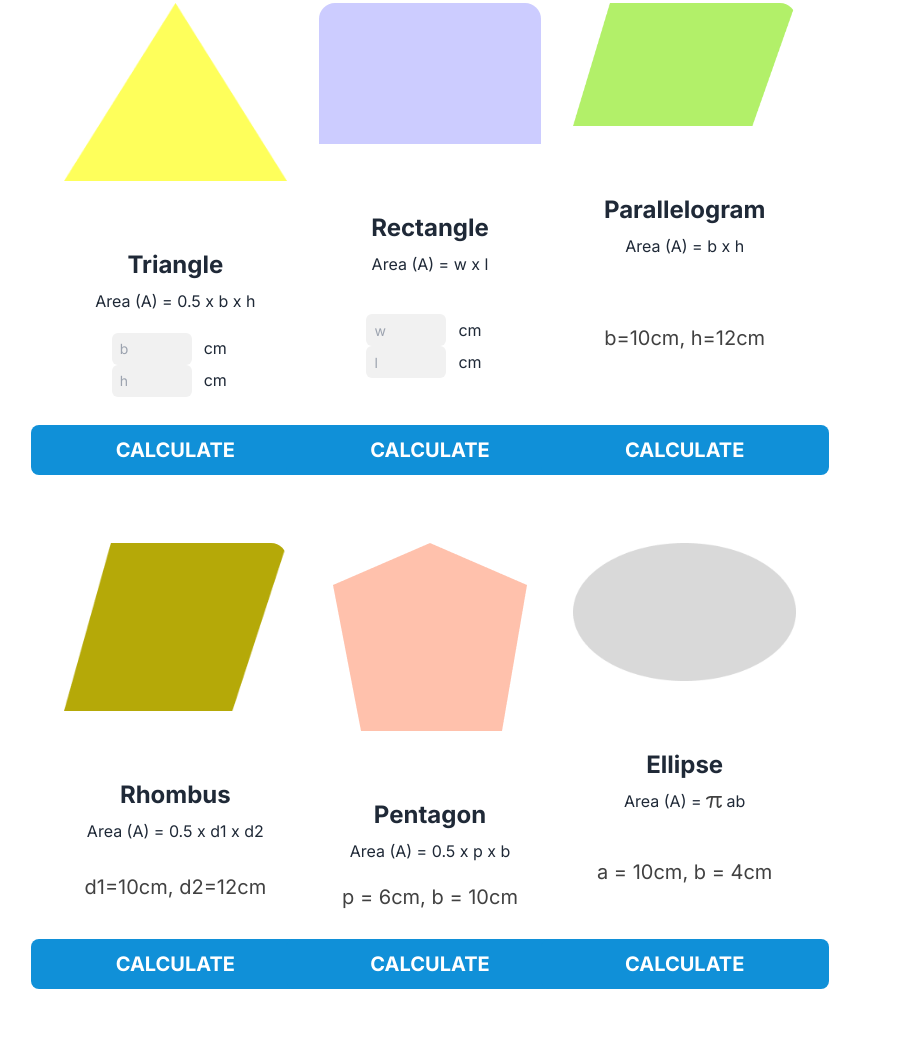
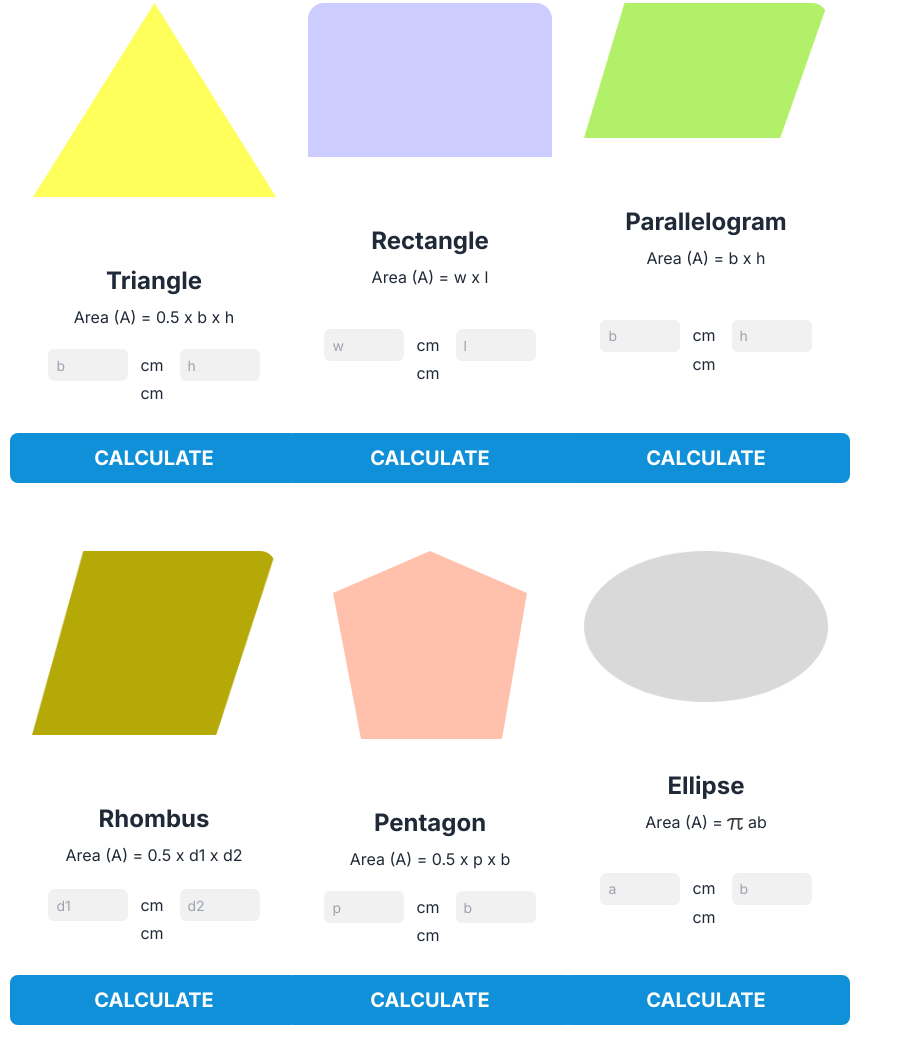
Before and after one commit to Atik203/Geometry-Genius, a plain HTML site: page index.html in a window 1280 px wide. Shown: the part 209-1250 px from the top of the page, without its empty margins (0-903 px from the left). Before the commit the page ends 1214 px from the top, so only its background shows below. Drawn offline with nearby package versions, Linux system fonts and the light colour scheme.

Commit message:
added js

```diff
--- /dev/null
+++ b/calculate.js
@@ -0,0 +1,44 @@
+function inputField(inputId) {
+  const inputFieldText = document.getElementById(inputId);
+  const inputValue = parseFloat(inputFieldText.value);
+  return inputValue;
+}
+function triangleArea() {
+  const Base = inputField("base");
+  const Height = inputField("height");
+  const area = 0.5 * Base * Height;
+  console.log(area);
+}
+
+function rectangleArea() {
+  const Width = inputField("width");
+  const Length = inputField("length");
+  const area = Width * Length;
+  console.log(area);
+}
+
+function ParallelogramArea() {
+  const Base = inputField("para-base");
+  const Height = inputField("para-height");
+  const area = Base * Height;
+  console.log(area);
+}
+
+function RhombusArea() {
+  const D1 = inputField("side1");
+  const D2 = inputField("side2");
+  const area = 0.5 * D1 * D2;
+  console.log(area);
+}
+function pentagonArea() {
+  const p = inputField("side-a");
+  const b = inputField("side-b");
+  const area = 0.5 * p * b;
+  console.log(area);
+}
+function ellipseArea() {
+  const a = inputField("ellipse-a");
+  const b = inputField("ellipse-b");
+  const area = Math.PI * a * b;
+  console.log(area.toFixed(2));
+}
--- a/index.html
+++ b/index.html
@@ -38,7 +38,7 @@
         </div>
       </div>
     </header>
-    <main class="w-[90%] mx-auto">
+    <main class="w-[95%] mx-auto">
       <!-- container  -->
       <div class="flex flex-col lg:flex-row">
         <!-- shape container -->
@@ -59,7 +59,7 @@
                 <input
                   type="text"
                   name=""
-                  id=""
+                  id="base"
                   class="w-20 h-8 pl-2 text-black bg-[#F1F1F1] rounded-md"
                   placeholder="b"
                 />
@@ -69,7 +69,7 @@
                 <input
                   type="text"
                   name=""
-                  id=""
+                  id="height"
                   class="w-20 h-8 pl-2 text-black bg-[#F1F1F1] rounded-md"
                   placeholder="h"
                 />
@@ -79,6 +79,7 @@
               </p>
               <div class="card-actions justify-center">
                 <button
+                  onclick="triangleArea()"
                   class="btn text-white h-[50px] w-72 font-bold text-xl btn-primary rounded-lg border-none bg-[#1090D8]"
                 >
                   Calculate
@@ -98,7 +99,7 @@
                 <input
                   type="text"
                   name=""
-                  id=""
+                  id="width"
                   class="w-20 h-8 pl-2 text-black bg-[#F1F1F1] rounded-md"
                   placeholder="w"
                 />
@@ -108,7 +109,7 @@
                 <input
                   type="text"
                   name=""
-                  id=""
+                  id="length"
                   class="w-20 h-8 pl-2 text-black bg-[#F1F1F1] rounded-md"
                   placeholder="l"
                 />
@@ -118,6 +119,7 @@
               </p>
               <div class="card-actions justify-center">
                 <button
+                  onclick="rectangleArea()"
                   class="btn text-white h-[50px] w-72 font-bold text-xl btn-primary rounded-lg border-none bg-[#1090D8]"
                 >
                   Calculate
@@ -133,11 +135,31 @@
             <div class="card-body mt-10">
               <h2 class="text-center font-bold text-2xl mt-3">Parallelogram</h2>
               <p class="text-center text-base font-normal">Area (A) = b x h</p>
-              <p class="text-center mt-3 mb-5 text-xl text-[#111111CC]">
-                b=10cm, h=12cm
+              <p class="text-center mt-3 mb-5">
+                <input
+                  type="text"
+                  name=""
+                  id="para-base"
+                  class="w-20 h-8 pl-2 text-black bg-[#F1F1F1] rounded-md"
+                  placeholder="b"
+                />
+                <span class="text-base font-normal text-center ml-2 mr-3"
+                  >cm</span
+                >
+                <input
+                  type="text"
+                  name=""
+                  id="para-height"
+                  class="w-20 h-8 pl-2 text-black bg-[#F1F1F1] rounded-md"
+                  placeholder="h"
+                />
+                <span class="text-base font-normal text-center ml-2 mr-3"
+                  >cm</span
+                >
               </p>
               <div class="card-actions justify-center">
                 <button
+                  onclick="ParallelogramArea()"
                   class="btn text-white h-[50px] w-72 font-bold text-xl btn-primary rounded-lg border-none bg-[#1090D8]"
                 >
                   Calculate
@@ -155,11 +177,31 @@
               <p class="text-center text-base font-normal">
                 Area (A) = 0.5 x d1 x d2
               </p>
-              <p class="text-center mt-3 mb-5 text-xl text-[#111111CC]">
-                d1=10cm, d2=12cm
+              <p class="text-center mt-3 mb-5">
+                <input
+                  type="text"
+                  name=""
+                  id="side1"
+                  class="w-20 h-8 pl-2 text-black bg-[#F1F1F1] rounded-md"
+                  placeholder="d1"
+                />
+                <span class="text-base font-normal text-center ml-2 mr-3"
+                  >cm</span
+                >
+                <input
+                  type="text"
+                  name=""
+                  id="side2"
+                  class="w-20 h-8 pl-2 text-black bg-[#F1F1F1] rounded-md"
+                  placeholder="d2"
+                />
+                <span class="text-base font-normal text-center ml-2 mr-3"
+                  >cm</span
+                >
               </p>
               <div class="card-actions justify-center">
                 <button
+                  onclick="RhombusArea()"
                   class="btn text-white h-[50px] w-72 font-bold text-xl btn-primary rounded-lg border-none bg-[#1090D8]"
                 >
                   Calculate
@@ -177,11 +219,31 @@
               <p class="text-center text-base font-normal">
                 Area (A) = 0.5 x p x b
               </p>
-              <p class="text-center mt-3 mb-5 text-xl text-[#111111CC]">
-                p = 6cm, b = 10cm
+              <p class="text-center mt-3 mb-5">
+                <input
+                  type="text"
+                  name=""
+                  id="side-a"
+                  class="w-20 h-8 pl-2 text-black bg-[#F1F1F1] rounded-md"
+                  placeholder="p"
+                />
+                <span class="text-base font-normal text-center ml-2 mr-3"
+                  >cm</span
+                >
+                <input
+                  type="text"
+                  name=""
+                  id="side-b"
+                  class="w-20 h-8 pl-2 text-black bg-[#F1F1F1] rounded-md"
+                  placeholder="b"
+                />
+                <span class="text-base font-normal text-center ml-2 mr-3"
+                  >cm</span
+                >
               </p>
               <div class="card-actions justify-center">
                 <button
+                  onclick="pentagonArea()"
                   class="btn text-white h-[50px] w-72 font-bold text-xl btn-primary rounded-lg border-none bg-[#1090D8]"
                 >
                   Calculate
@@ -213,11 +275,31 @@
                 </svg>
                 ab
               </p>
-              <p class="text-center mt-3 mb-5 text-xl text-[#111111CC]">
-                a = 10cm, b = 4cm
+              <p class="text-center mt-3 mb-5">
+                <input
+                  type="text"
+                  name=""
+                  id="ellipse-a"
+                  class="w-20 h-8 pl-2 text-black bg-[#F1F1F1] rounded-md"
+                  placeholder="a"
+                />
+                <span class="text-base font-normal text-center ml-2 mr-3"
+                  >cm</span
+                >
+                <input
+                  type="text"
+                  name=""
+                  id="ellipse-b"
+                  class="w-20 h-8 pl-2 text-black bg-[#F1F1F1] rounded-md"
+                  placeholder="b"
+                />
+                <span class="text-base font-normal text-center ml-2 mr-3"
+                  >cm</span
+                >
               </p>
               <div class="card-actions justify-center">
                 <button
+                  onclick="ellipseArea()"
                   class="btn text-white h-[50px] w-72 font-bold text-xl btn-primary rounded-lg border-none bg-[#1090D8]"
                 >
                   Calculate
@@ -235,5 +317,7 @@
         </div>
       </div>
     </main>
+
+    <script src="calculate.js"></script>
   </body>
 </html>
```
